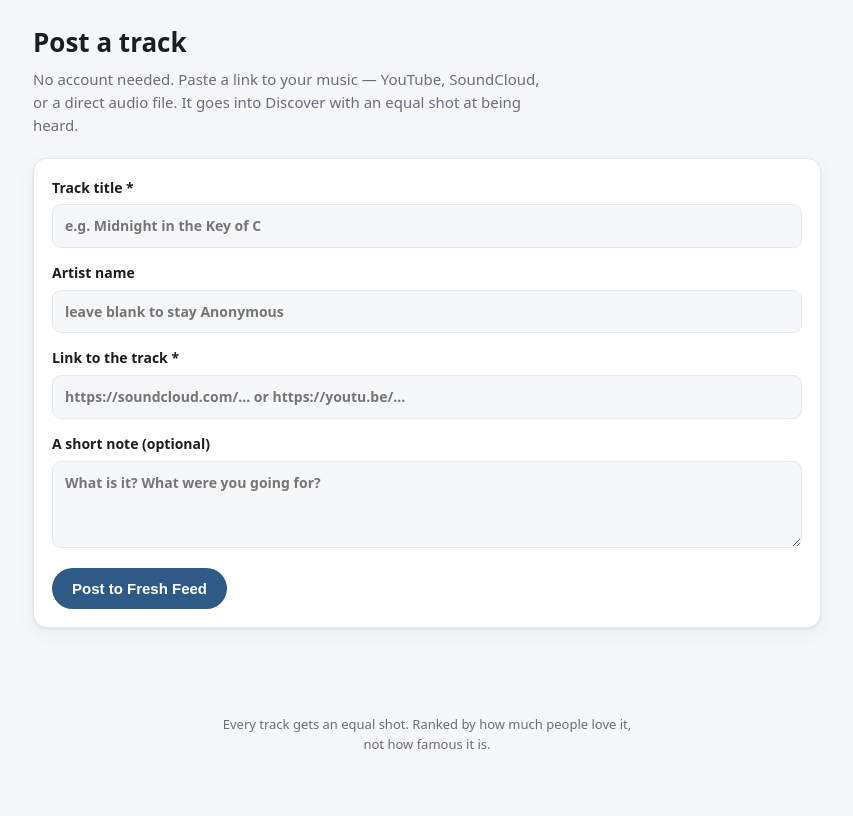
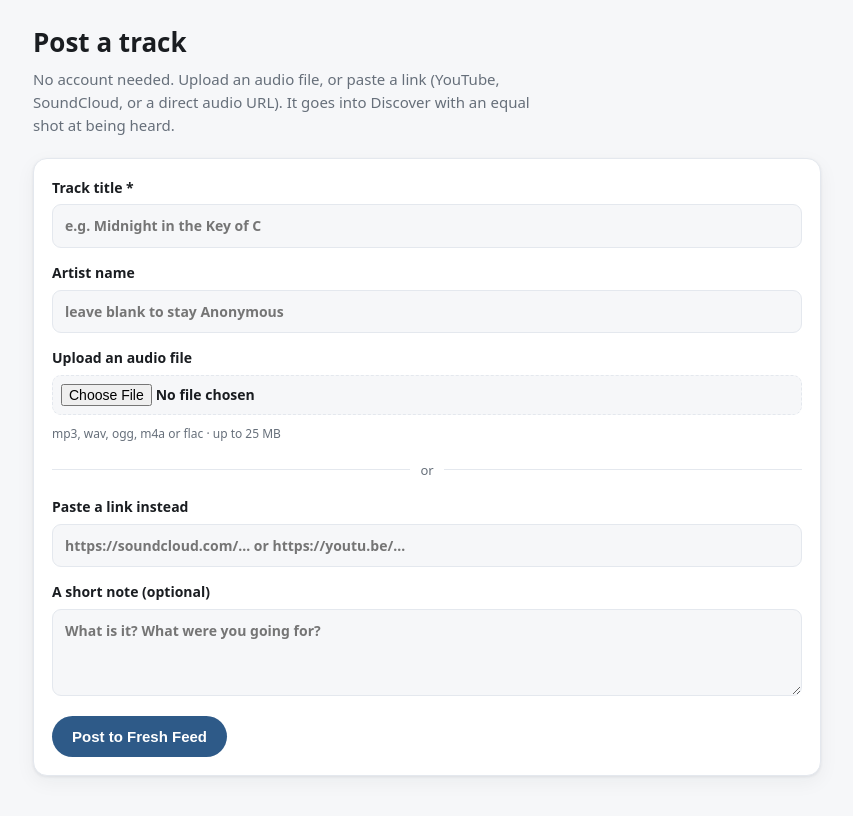
Before and after one commit to Sg-fit/MusicWeb, a Flask app: page /submit in a window 1280 px wide. Shown: the part 67-883 px from the top of the page, without its empty margins (213-1066 px from the left). Before the commit the page ends 816 px from the top, so only its background shows below. Run offline with Flask 3, Linux system fonts and the light colour scheme.

Commit message:
Add audio file upload

```diff
--- a/app.py
+++ b/app.py
@@ -26,21 +26,28 @@ import random
 import secrets
 import sqlite3
 import time
+import uuid
 from urllib.parse import quote, urlparse
 
 from flask import (
     Flask, g, request, redirect, url_for, render_template,
     make_response, jsonify, abort,
 )
+from werkzeug.utils import secure_filename
 
 APP_DIR = os.path.dirname(os.path.abspath(__file__))
 DB_PATH = os.path.join(APP_DIR, "freshfeed.db")
+UPLOAD_DIR = os.path.join(APP_DIR, "static", "uploads")
+os.makedirs(UPLOAD_DIR, exist_ok=True)
 
 app = Flask(__name__)
+app.config["MAX_CONTENT_LENGTH"] = 25 * 1024 * 1024   # 25 MB max upload
 
 DISCOVER_LIMIT = 12       # tracks shown per Discover visit
 RATE_PRIOR = 5            # smoothing for the like-rate ranking
 VARIANTS = ("fair", "popular")
+ALLOWED_UPLOAD = {".mp3", ".wav", ".ogg", ".m4a", ".flac"}
+MAX_MB = 25
 
 
 # --------------------------------------------------------------------------- #
@@ -230,19 +237,37 @@ def submit():
         artist = (request.form.get("artist") or "").strip() or "Anonymous"
         url = (request.form.get("url") or "").strip()
         note = (request.form.get("note") or "").strip()[:280]
+        upload = request.files.get("audio")
+        has_upload = bool(upload and upload.filename)
 
         errors = []
         if not title:
             errors.append("Please give your track a title.")
-        if not url or not re.match(r"^https?://", url):
-            errors.append("Please paste a valid link (starting with http).")
+        if not has_upload and not url:
+            errors.append("Upload an audio file or paste a link.")
+        if url and not re.match(r"^https?://", url):
+            errors.append("That link doesn't look valid (it should start with http).")
+
+        kind = embed = None
+        if has_upload and not errors:
+            ext = os.path.splitext(upload.filename)[1].lower()
+            if ext not in ALLOWED_UPLOAD:
+                errors.append("Audio must be one of: " + ", ".join(sorted(ALLOWED_UPLOAD)))
+            else:
+                fname = f"{uuid.uuid4().hex}{ext}"
+                upload.save(os.path.join(UPLOAD_DIR, fname))
+                url = url_for("static", filename=f"uploads/{fname}")
+                kind, embed = "audio", url
+
         if errors:
             resp = make_response(render_template(
                 "submit.html", errors=errors,
-                title=title, artist=artist, url=url, note=note))
+                title=title, artist=artist, url=request.form.get("url", ""), note=note))
             return attach_cookies(resp)
 
-        kind, embed = classify_link(url)
+        if kind is None:               # no file uploaded → treat as a pasted link
+            kind, embed = classify_link(url)
+
         db = get_db()
         cur = db.execute(
             """INSERT INTO tracks (title, artist, url, kind, embed, note, created_at)
@@ -254,6 +279,13 @@ def submit():
     get_anon_id(); get_variant()
     resp = make_response(render_template("submit.html", errors=None))
     return attach_cookies(resp)
+
+
+@app.errorhandler(413)
+def too_large(e):
+    resp = make_response(render_template(
+        "submit.html", errors=[f"That file is too big — max {MAX_MB} MB."]), 413)
+    return resp
 
 
 @app.route("/track/<int:track_id>")
--- a/static/style.css
+++ b/static/style.css
@@ -111,3 +111,9 @@ button[type=submit]{align-self:flex-start;background:var(--accent);color:var(--a
 .tbl th,.tbl td{padding:9px 12px;text-align:left;border-bottom:1px solid var(--line);white-space:nowrap}
 .tbl th{color:var(--muted);font-size:12px;text-transform:uppercase;letter-spacing:.03em}
 .tbl tr:last-child td{border-bottom:none}
+
+/* ---- upload form extras ---- */
+.hint{display:block;margin-top:4px;color:var(--muted);font-size:12px;font-weight:400}
+.or-divider{display:flex;align-items:center;gap:10px;color:var(--muted);font-size:13px;margin:2px 0}
+.or-divider::before,.or-divider::after{content:"";flex:1;height:1px;background:var(--line)}
+input[type=file]{padding:8px;background:var(--bg);border:1px dashed var(--line);border-radius:9px;cursor:pointer;width:100%}
--- a/templates/submit.html
+++ b/templates/submit.html
@@ -4,7 +4,7 @@
 {% block body %}
 <div class="hero">
   <h1>Post a track</h1>
-  <p>No account needed. Paste a link to your music — YouTube, SoundCloud, or a direct audio file. It goes into Discover with an equal shot at being heard.</p>
+  <p>No account needed. Upload an audio file, or paste a link (YouTube, SoundCloud, or a direct audio URL). It goes into Discover with an equal shot at being heard.</p>
 </div>
 
 {% if errors %}
@@ -13,16 +13,25 @@
   </ul>
 {% endif %}
 
-<form class="post-form" method="post" action="{{ url_for('submit') }}">
+<form class="post-form" method="post" action="{{ url_for('submit') }}" enctype="multipart/form-data">
   <label>Track title *
     <input name="title" value="{{ title or '' }}" maxlength="120" placeholder="e.g. Midnight in the Key of C" required>
   </label>
   <label>Artist name
     <input name="artist" value="{{ artist or '' }}" maxlength="80" placeholder="leave blank to stay Anonymous">
   </label>
-  <label>Link to the track *
-    <input name="url" value="{{ url or '' }}" type="url" placeholder="https://soundcloud.com/… or https://youtu.be/…" required>
+
+  <label>Upload an audio file
+    <input name="audio" type="file" accept=".mp3,.wav,.ogg,.m4a,.flac,audio/*">
+    <span class="hint">mp3, wav, ogg, m4a or flac · up to 25 MB</span>
   </label>
+
+  <div class="or-divider"><span>or</span></div>
+
+  <label>Paste a link instead
+    <input name="url" value="{{ url or '' }}" type="url" placeholder="https://soundcloud.com/… or https://youtu.be/…">
+  </label>
+
   <label>A short note (optional)
     <textarea name="note" rows="3" maxlength="280" placeholder="What is it? What were you going for?">{{ note or '' }}</textarea>
   </label>
```
Also changed, not shown: 1 other file.
